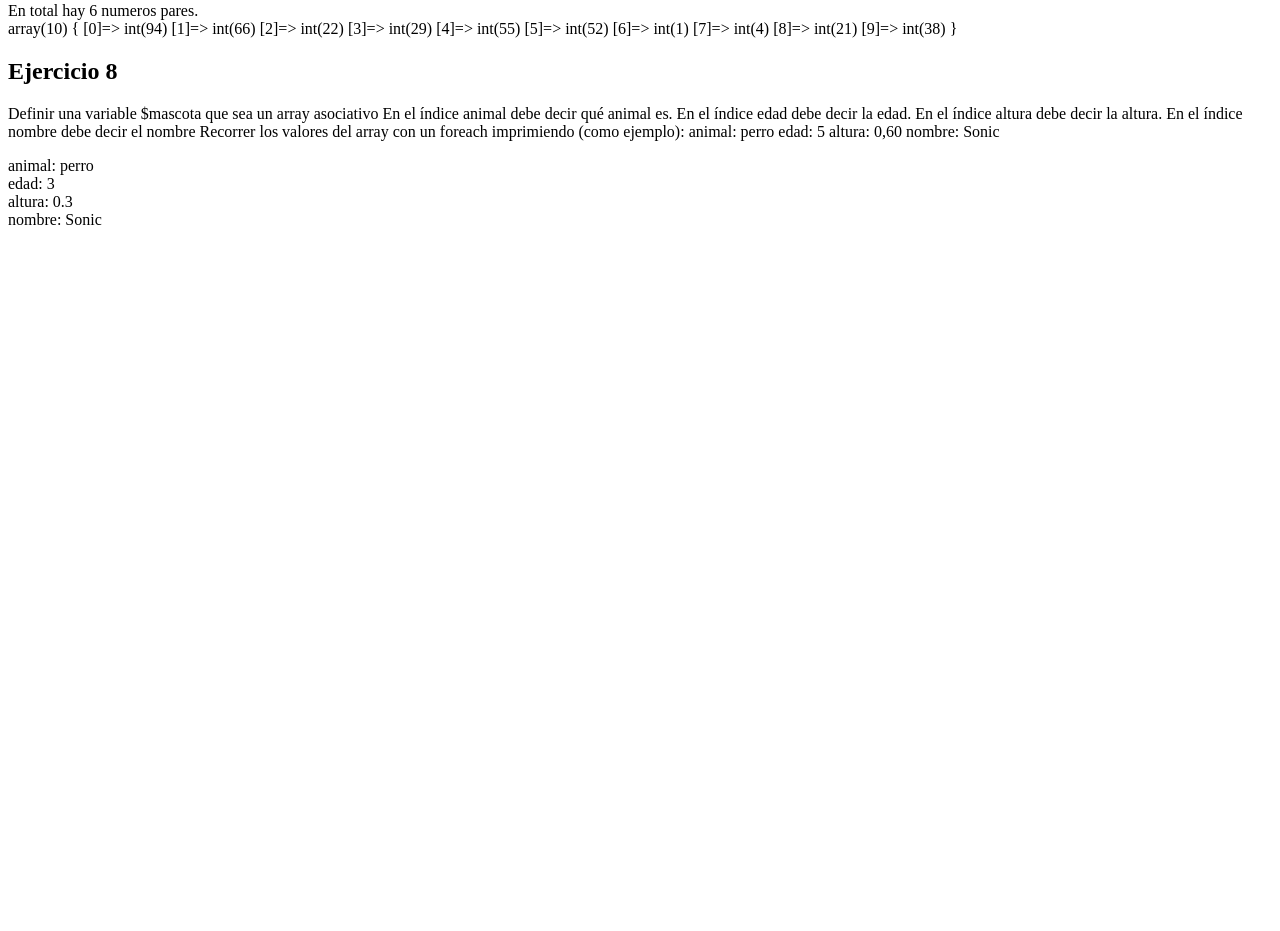
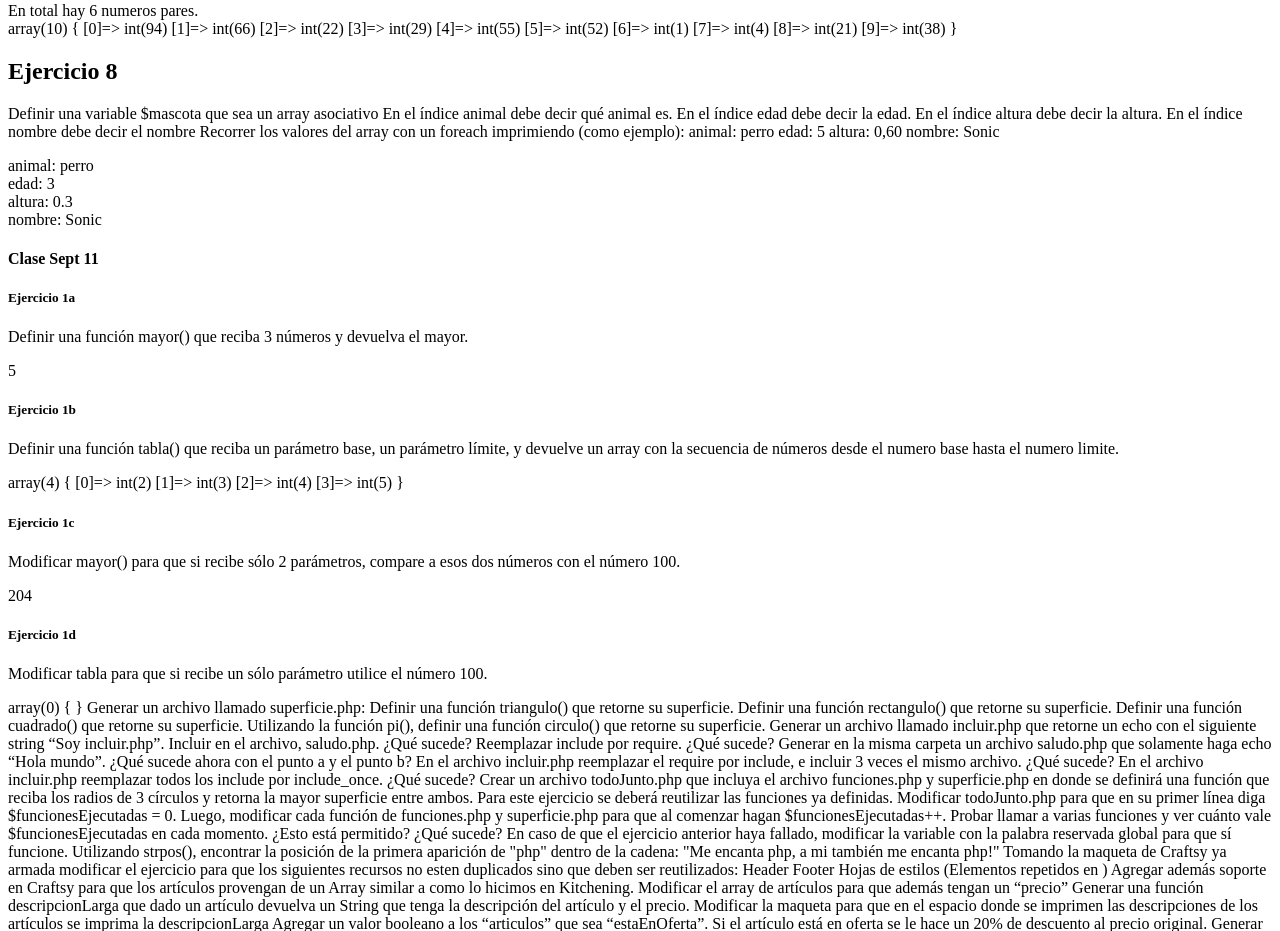
Before and after one commit to valeriarojasj/Ejercitacion, a PHP site: page /ejercicio1.php in a window 1280 px wide. Shown: the part 1608-2539 px from the top of the page. Before the commit the page ends 1833 px from the top, so only its background shows below. Run offline with PHP 8.4, Linux system fonts and the light colour scheme.

Commit message:
trabajo en clase sep 11

```diff
--- a/ejercicio1.php
+++ b/ejercicio1.php
@@ -135,3 +135,124 @@ foreach ($mascota as $indice => $value) {
 echo $indice . ': ' . $value . '<br>';
 }
 ?>
+
+
+
+<h4>Clase Sept 11</h4>
+
+<h5>Ejercicio 1a</h5>
+<p>Definir una función mayor() que reciba 3 números y devuelva el mayor.</p>
+
+<?php
+
+function mayor($A,$B,$C){
+  if($A>$B)
+{$mayorAB=$A;} else {
+  $mayorAB=$B;}
+  if($mayorAB>$C){
+    $elMayor=$mayorAB;
+  }else{
+    $elMayor=$C;
+  }
+  return $elMayor;
+
+}
+
+echo mayor(2,5,-3);
+
+
+?>
+
+<h5>Ejercicio 1b</h5>
+<p>Definir una función tabla() que reciba un parámetro base, un parámetro límite, y devuelve un array con la secuencia de números desde el numero base hasta el numero limite.</p>
+
+<?php
+function tabla($base,$limite){
+$cosas =[];
+for ($i = $base; $i <= $limite ; $i++){
+  $cosas[] =$i;
+ }
+return $cosas;
+}
+
+var_dump(tabla(2,5));?>
+
+<h5>Ejercicio 1c</h5>
+<p>Modificar mayor() para que si recibe sólo 2 parámetros, compare a esos dos números con el número 100.
+    </p>
+
+
+<?php
+
+function mayor2($A,$B,$C=100){
+  if($A>$B)
+{$mayorAB=$A;} else {
+  $mayorAB=$B;}
+  if($mayorAB>$C){
+    $elMayor=$mayorAB;
+  }else{
+    $elMayor=$C;
+  }
+  return $elMayor;
+
+}
+
+echo mayor2(204,107);
+
+
+?>
+
+<h5>Ejercicio 1d</h5>
+<p>Modificar tabla para que si recibe un sólo parámetro utilice el número 100.
+    </p>
+
+    <?php
+function tabla2($base,$limite=100){
+  $cosas =[];
+  for ($i = $base; $i <= $limite ; $i++){
+    $cosas[] =$i;
+  }
+  return $cosas;
+}
+
+var_dump(tabla2(105));?>
+
+
+    Generar un archivo llamado superficie.php:
+
+    Definir una función triangulo() que retorne su superficie.
+    Definir una función rectangulo() que retorne su superficie.
+    Definir una función cuadrado() que retorne su superficie.
+    Utilizando la función pi(), definir una función circulo() que retorne su superficie.
+
+    Generar un archivo llamado incluir.php que retorne un echo con el siguiente string “Soy incluir.php”.
+
+    Incluir en el archivo, saludo.php. ¿Qué sucede?
+    Reemplazar include por require. ¿Qué sucede?
+    Generar en la misma carpeta un archivo saludo.php que solamente haga echo “Hola mundo”. ¿Qué sucede ahora con el punto a y el punto b?
+    En el archivo incluir.php reemplazar el require por include, e incluir 3 veces el mismo archivo. ¿Qué sucede?
+    En el archivo incluir.php reemplazar todos los include por include_once. ¿Qué sucede?
+
+    Crear un archivo todoJunto.php que incluya el archivo funciones.php y superficie.php en donde se definirá una función que reciba los radios de 3 círculos y retorna la mayor superficie entre ambos. Para este ejercicio se deberá reutilizar las funciones ya definidas.
+
+    Modificar todoJunto.php para que en su primer línea diga $funcionesEjecutadas = 0. Luego, modificar cada función de funciones.php y superficie.php para que al comenzar hagan $funcionesEjecutadas++. Probar llamar a varias funciones y ver cuánto vale $funcionesEjecutadas en cada momento. ¿Esto está permitido? ¿Qué sucede?
+
+    En caso de que el ejercicio anterior haya fallado, modificar la variable con la palabra reservada global para que sí funcione.
+
+    Utilizando strpos(), encontrar la posición de la primera aparición de "php" dentro de la cadena: "Me encanta php, a mi también me encanta php!"
+
+    Tomando la maqueta de Craftsy ya armada modificar el ejercicio para que los siguientes recursos no esten duplicados sino que deben ser reutilizados:
+
+    Header
+    Footer
+    Hojas de estilos (Elementos repetidos en <head>)
+
+    Agregar además soporte en Craftsy para que los artículos provengan de un Array similar a como lo hicimos en Kitchening.
+
+    Modificar el array de artículos para que además tengan un “precio”
+
+    Generar una función descripcionLarga que dado un artículo devuelva un String que tenga la descripción del artículo y el precio.
+
+    Modificar la maqueta para que en el espacio donde se imprimen las descripciones de los artículos se imprima la descripcionLarga
+
+    Agregar un valor booleano a los “articulos” que sea “estaEnOferta”. Si el artículo está en oferta se le hace un 20% de descuento al precio original. Generar una función para calcular los precios finales y mostrarlos en la visualización del usuario.
--- /dev/null
+++ b/incluir.php
@@ -0,0 +1,4 @@
+<?php
+echo "soy incluir.php";
+require('saludo.php');
+?>
```
Also changed, not shown: superficie.php (added, +23 -0 lines).
